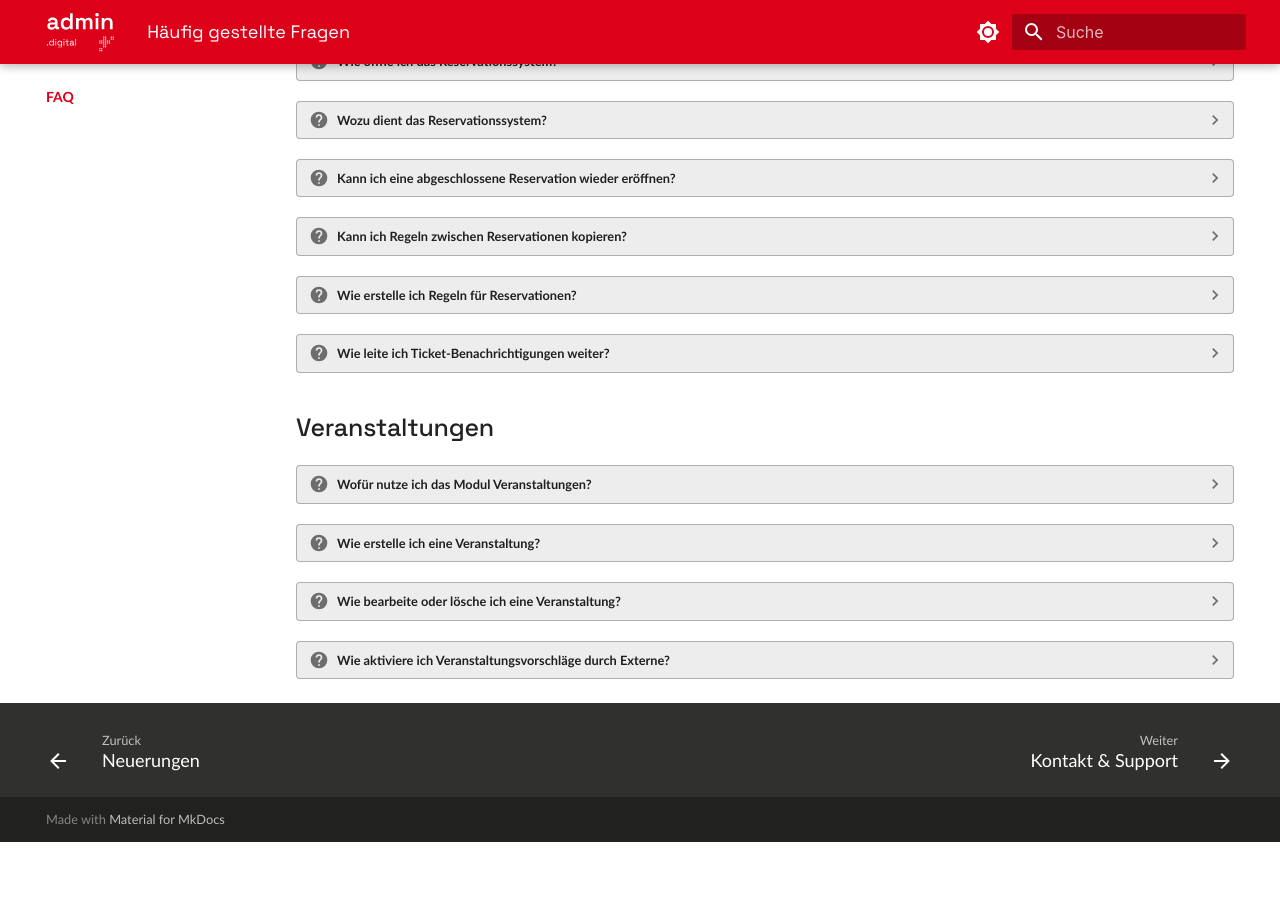
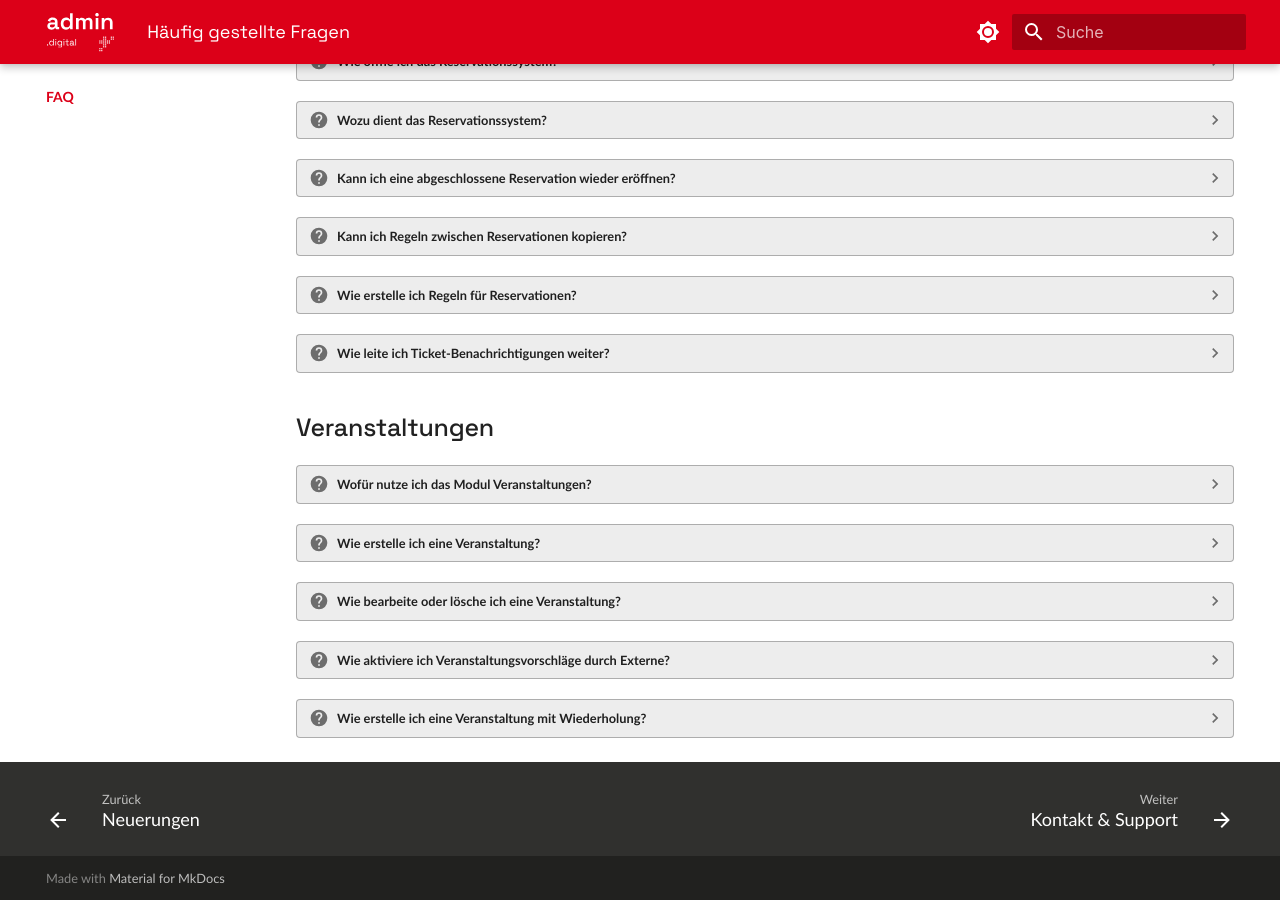
Before and after one commit to seantis/docs-admin-digital, an MkDocs documentation site: the page built from content/faq/index.md, in a window 1280 px wide and 900 px high, scrolled down 2825 px. Built offline with MkDocs 1.6.1 and Material for MkDocs 9.7.7, drawn with Linux system fonts in a browser that asks for light colours; before the commit the page ends 3667 px from its top, so only the background shows below that; some of the changed lines change nothing that is shown.

Commit message:
FAQ: Adds how to repeating events

```diff
--- a/content/faq/index.md
+++ b/content/faq/index.md
@@ -294,3 +294,22 @@
     1. Öffne `<Verwaltung>`{=html} → `<Einstellungen>`{=html} → `<Veranstaltungen>`{=html}.
     2. Aktiviere `<Veranstaltung vorschlagen>`{=html}.
     3. Speichere mit `<Absenden>`{=html}.
+
+??? question "Wie erstelle ich eine Veranstaltung mit Wiederholung?"
+
+    Für wöchentliche Wiederholung:
+
+    1. Öffne `<Veranstaltungen>`{=html}.
+    2. Wähle `<Hinzufügen>`{=html} → `<Veranstaltung>`{=html}.
+    3. Fülle die nötigen Felder aus und aktiviere im Abschnitt `<Wiederholung>`{=html} `<Wöchentlich>`{=html}.
+    4. Konfiguriere die gewünschten Wochentage und speichere mit `<Absenden>`{=html}.
+
+    Für einzelne zusätzliche Termine:
+
+    1. Öffne `<Veranstaltungen>`{=html}.
+    2. Wähle `<Hinzufügen>`{=html} → `<Veranstaltung>`{=html}.
+    3. Fülle die nötigen Felder aus und aktiviere im Abschnitt `<Wiederholung>`{=html} `<An zusätzlichen Daten>`{=html}.
+    4. Wähle im Kalender das gewünschte Datum.
+    5. Für weitere Termine wähle das `+` und wiederhole Schritt 4 für alle gewünschten Termine.
+    6. Mit dem `-` können Termine wieder entfernt werden.
+    5. Speichere mit `<Absenden>`{=html}.
```
